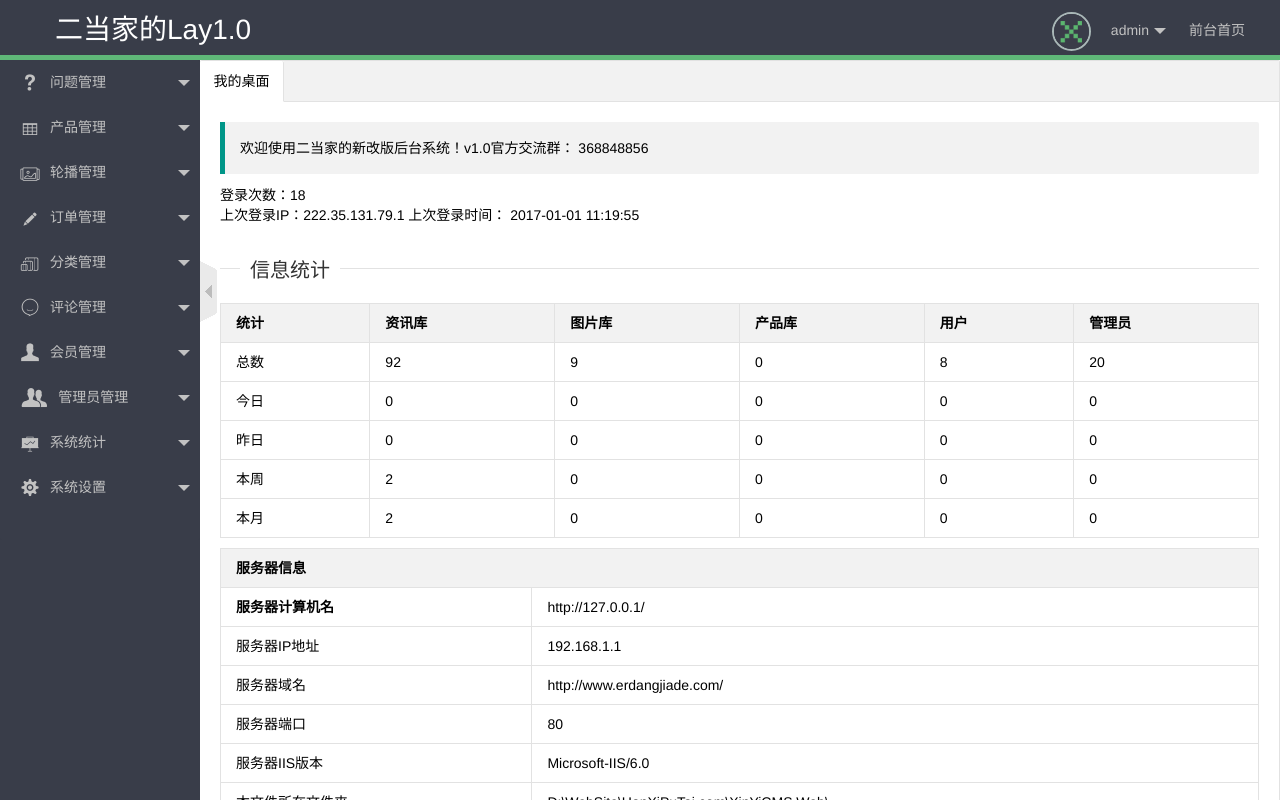
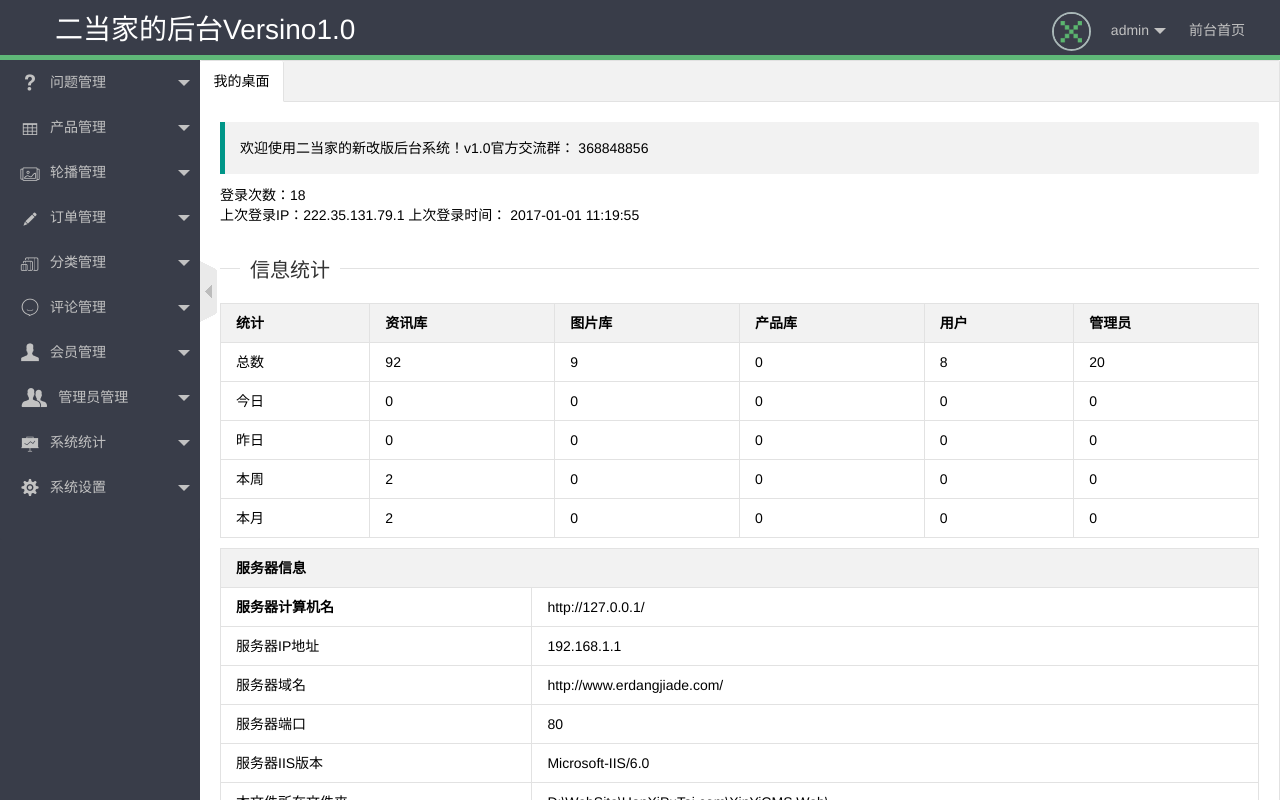
Before and after one commit to erdangjia/admin_new, a plain HTML site: page index.html in a window 1280 px wide. Drawn offline with Linux system fonts and the light colour scheme.

Commit message:
1、二当家的素材网后台改版1.0

```diff
--- a/index.html
+++ b/index.html
@@ -18,8 +18,8 @@
         <div class="layui-layout layui-layout-admin">
             <div class="layui-header header header-demo">
                 <div class="layui-main">
-                    <a class="logo" href="./index.html">
-                        二当家的Lay1.0
+                    <a class="logo" href="http://www.erdangjiade.com" target="_blank">
+                        二当家的后台Versino1.0
                     </a>
                     <ul class="layui-nav" lay-filter="">
                       <li class="layui-nav-item"><img src="./images/logo.png" class="layui-circle" style="border: 2px solid #A9B7B7;" width="35px" alt=""></li>
```
